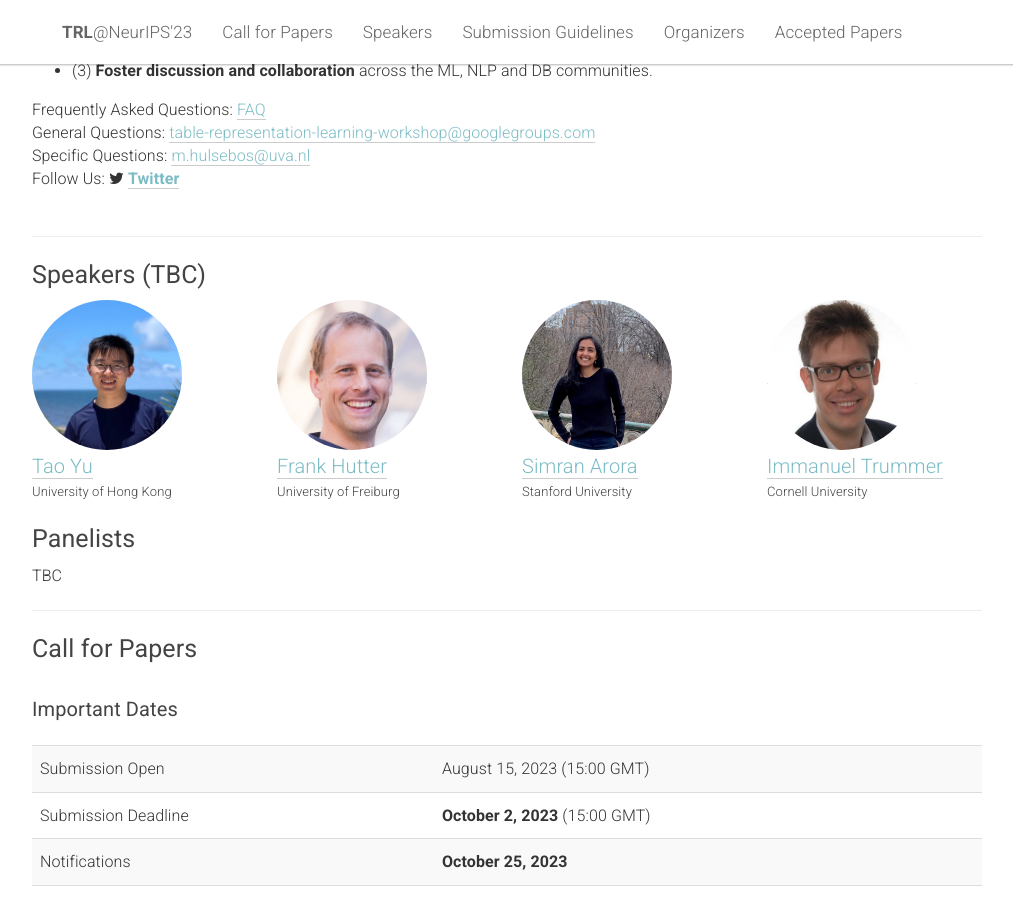
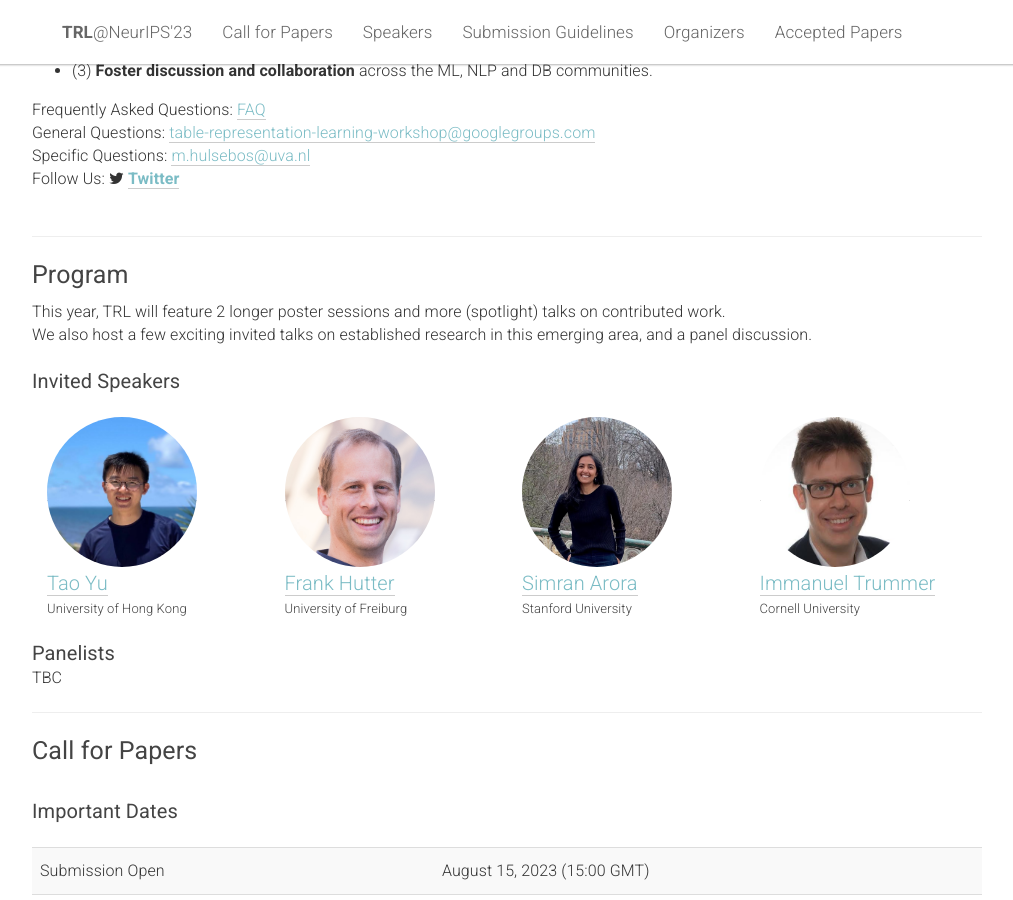
Before and after one commit to table-representation-learning/table-representation-learning.github.io, a Jekyll site: the page built from _pages/home.html, in a window 1280 px wide and 900 px high, scrolled down 461 px. Shown: the whole window, without its empty margins (133-1146 px from the left). Built offline with Jekyll 4.4.1, drawn with Linux system fonts in a browser that asks for light colours.

Commit message:
Notes on the program.

```diff
--- a/_pages/home.html
+++ b/_pages/home.html
@@ -344,10 +344,14 @@
         <!-- Speakers -->
         <div class="row" id="speakers">
             <div class="col-xs-12">
-                <h2>Speakers (TBC)</h2>
-            </div>
-            <div class="row">
-            <div class="col-xs-12">
+                <h2>Program</h2>
+
+                This year, TRL will feature 2 longer poster sessions and more (spotlight) talks on contributed work.<br>
+                We also host a few exciting invited talks on established research in this emerging area, and a panel discussion.<br>
+                <br>
+
+                <h3>Invited Speakers</h3>
+                <br>
                 <div class="col-xs-6 col-lg-3">
                     <a href="https://taoyds.github.io/" target="blank">
                         <img class="people-pic" src="/assets/people/ty.jpeg">
@@ -384,26 +388,13 @@
                         <h6>Cornell University</h6>
                     </div>
                 </div>
-                <!-- <div class="col-xs-6 col-lg-3">
-                    <a href="https://sarahwie.github.io/">
-                        <img class="people-pic" src="/assets/people/ty.jpeg">
-                    </a>
-                    <div class="people-name">
-                        <a href="https://sarahwie.github.io/">Sarah Wiegreffe</a>
-                        <h6>Allen Institute for AI</h6>
-                    </div>
-                </div> -->
-            </div>
-            </div>
-        </div>
 
-        <div class="row" id="speakers">
-            <div class="col-xs-12">
-                <h2>Panelists</h2>
+                <br>
+
+                <h3>Panelists</h3>
                 TBC
             </div>
         </div>
-
     <hr />
 
     <div>
```
